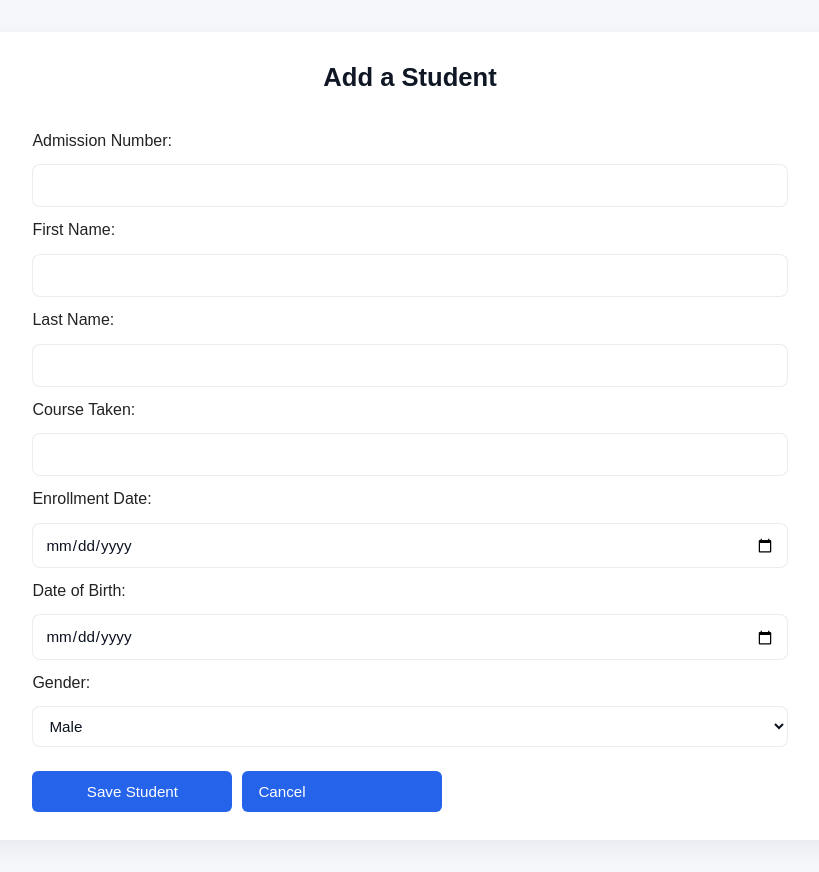
After one commit to MuhammadHassanSaggaf/student_managment_system, a Django app: page /student_managment_system/edit/1/ in a window 1280 px wide. The commit adds this page. Shown: the whole page, without its empty margins (230-1049 px from the left). Run offline with Django 5.2, Linux system fonts and the light colour scheme.

Commit message:
Added content to edit.html and renamed it from student_add to edit.html and added css for it and links for urls

```diff
--- a/student_managment_system/urls.py
+++ b/student_managment_system/urls.py
@@ -4,4 +4,5 @@ from . import views
 urlpatterns = [
   path('list/', views.list, name='list'),
   path('add/', views.add, name='add'),
+  path('edit/<int:student_id>/', views.edit, name='edit'),
 ]
--- a/student_managment_system/views.py
+++ b/student_managment_system/views.py
@@ -8,3 +8,10 @@ def add(request):
     if request.method == 'POST':
         return redirect('list')  # Redirect to the list view after adding a student
     return render(request, 'add.html')  # Render the add student form template
+
+def edit(request, student_id):
+    if request.method == 'POST':
+        return redirect('list')  # Redirect to the list view after editing a student
+    # Here you would typically fetch the student by ID and pass it to the template
+    student = None  # Replace with actual student fetching logic
+    return render(request, 'edit.html', {'student': student})  # Render the edit student form template
--- /dev/null
+++ b/templates/edit.html
@@ -0,0 +1,57 @@
+{% load static %}
+<!doctype html>
+<html lang="en">
+<head>
+  <meta charset="utf-8">
+  <meta name="viewport" content="width=device-width,initial-scale=1">
+  <title>{% if student %}Edit{% else %}Add{% endif %} Student</title>
+  <link rel="stylesheet" href="{% static 'css/styles.css' %}">
+</head>
+<body>
+  <div class="container">
+    <h1>{% if student %}Edit Student{% else %}Add a Student{% endif %}</h1>
+
+    {# Use the appropriate action URL: edit when student exists, otherwise add #}
+    <form method="POST" action="{% if student %}{% url 'edit' student.id %}{% else %}{% url 'add' %}{% endif %}">
+      {% csrf_token %}
+
+      <label for="admission_number">Admission Number:</label>
+      <input type="text" id="admission_number" name="admission_number"
+             value="{% if student %}{{ student.admission_number }}{% endif %}" required>
+
+      <label for="first_name">First Name:</label>
+      <input type="text" id="first_name" name="first_name"
+             value="{% if student %}{{ student.first_name }}{% endif %}" required>
+
+      <label for="last_name">Last Name:</label>
+      <input type="text" id="last_name" name="last_name"
+             value="{% if student %}{{ student.last_name }}{% endif %}" required>
+
+      <label for="course_taken">Course Taken:</label>
+      <input type="text" id="course_taken" name="course_taken"
+             value="{% if student %}{{ student.course_taken }}{% endif %}" required>
+
+      <label for="enrollment_date">Enrollment Date:</label>
+      <input type="date" id="enrollment_date" name="enrollment_date"
+             value="{% if student %}{{ student.enrollment_date|date:'Y-m-d' }}{% endif %}"
+             {% if student %}{% else %}required{% endif %}>
+
+      <label for="date_of_birth">Date of Birth:</label>
+      <input type="date" id="date_of_birth" name="date_of_birth"
+             value="{% if student %}{{ student.date_of_birth|date:'Y-m-d' }}{% endif %}" required>
+
+      <label for="gender">Gender:</label>
+      <select id="gender" name="gender" required>
+        <option value="Male" {% if student and student.gender == "Male" %}selected{% endif %}>Male</option>
+        <option value="Female" {% if student and student.gender == "Female" %}selected{% endif %}>Female</option>
+        <option value="Other" {% if student and student.gender == "Other" %}selected{% endif %}>Other</option>
+      </select>
+
+      <div class="actions form-full" style="margin-top:12px">
+        <button type="submit" class="button">{% if student %}Save Changes{% else %}Save Student{% endif %}</button>
+        <a href="{% url 'list' %}" class="button secondary" style="margin-left:10px">Cancel</a>
+      </div>
+    </form>
+  </div>
+</body>
+</html>
--- a/templates/list.html
+++ b/templates/list.html
@@ -33,6 +33,9 @@
                 <td>{{ student.date_of_birth }}</td>
                 <td>{{ student.gender }}</td>
             </tr>
+            <button class="button">
+                <a href="{% url 'edit' student.id %}" class="button">Edit</a>
+            </button>
             {% endfor %}
         </tbody>
     </table>
```
Also changed, not shown: templates/student_edit.html (deleted).
